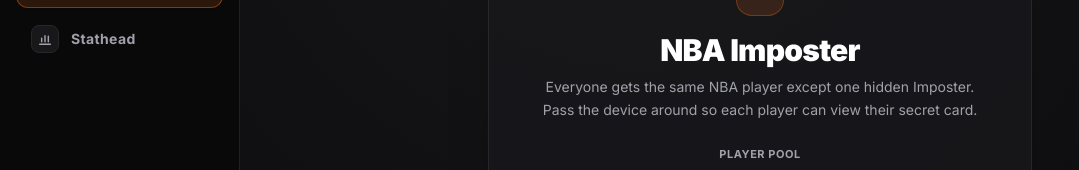
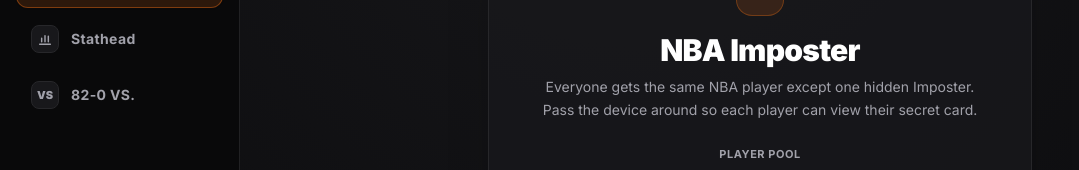
Before and after one commit to DanPan09/nba-games, a plain HTML site: page imposter/index.html in a window 1280 px wide. Shown: the part 227-397 px from the top of the page, without its empty margins (0-1079 px from the left). Drawn offline with nearby package versions, Linux system fonts and the light colour scheme.

Commit message:
Update index.html

```diff
--- a/imposter/index.html
+++ b/imposter/index.html
@@ -131,6 +131,15 @@
             </svg>
           </span>
           <span class="tracking-wide">Stathead</span>
+        </a>
+        <a
+          href="/nba-games/82-0-vs/"
+          class="flex items-center gap-3 px-3.5 py-2.5 rounded-xl border border-transparent hover:bg-zinc-900 hover:border-zinc-800 text-zinc-400 hover:text-white font-bold text-sm transition-all shrink-0"
+        >
+          <span class="w-7 h-7 rounded-lg bg-zinc-900 border border-zinc-800 text-zinc-400 flex items-center justify-center shrink-0 font-black text-[11px]">
+            VS
+          </span>
+          <span class="tracking-wide">82-0 VS.</span>
         </a>
       </nav>
     </aside>
```
